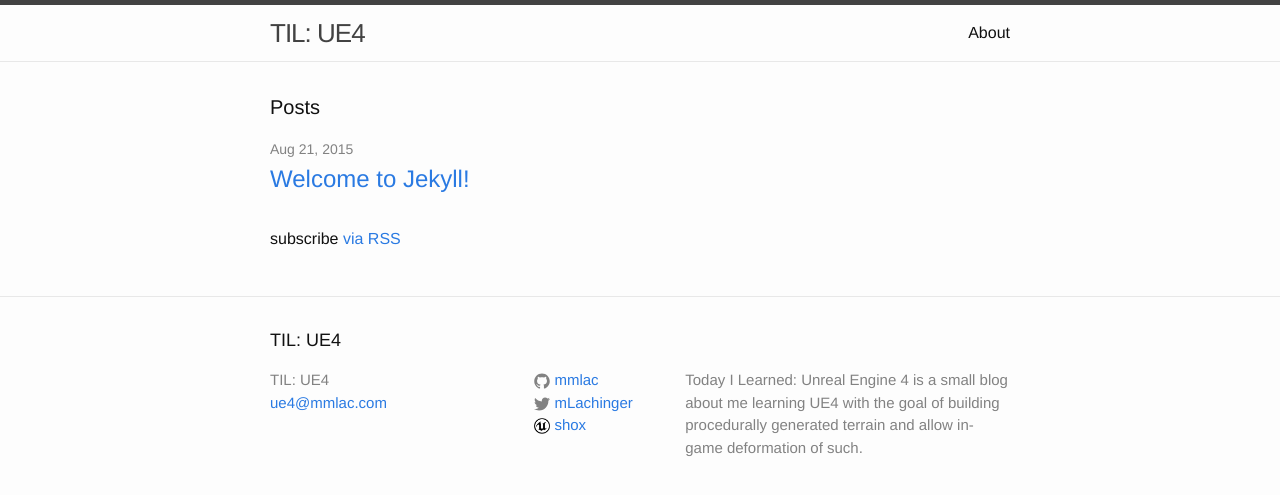
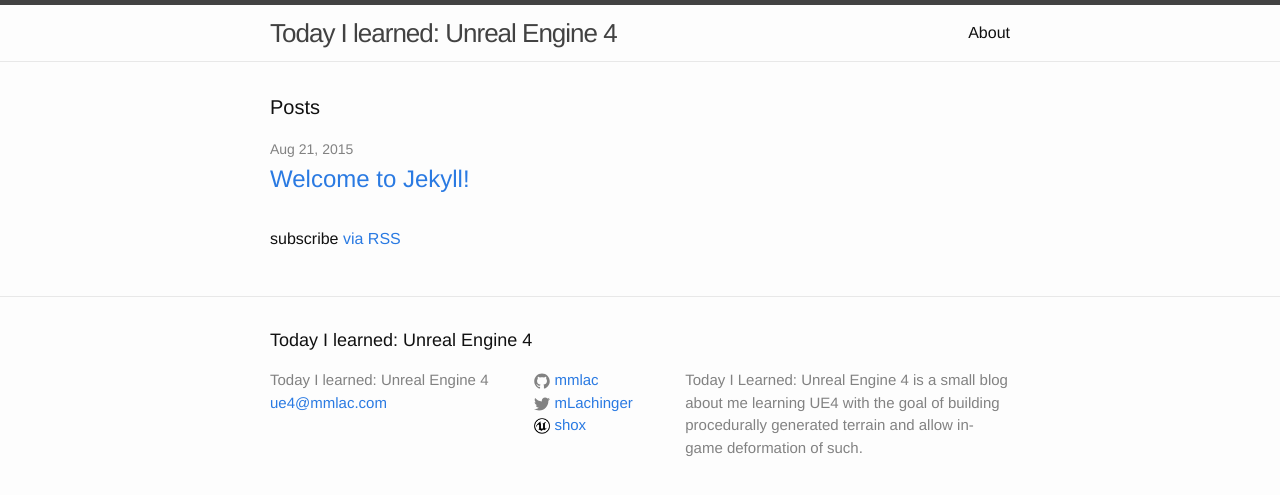
Before and after one commit to mmlac/tilue4, a Jekyll site: the page built from index.html, in a window 1280 px wide. Shown: the top 495 px of the page. Built offline with Jekyll 4.4.1, drawn with Linux system fonts in a browser that asks for light colours.

Commit message:
Title update

```diff
--- a/_config.yml
+++ b/_config.yml
@@ -1,5 +1,5 @@
 # Site settings
-title: "TIL: UE4"
+title: "Today I learned: Unreal Engine 4"
 email: ue4@mmlac.com
 description: > # this means to ignore newlines until "baseurl:"
   Today I Learned: Unreal Engine 4 is a small blog about me learning UE4
```
